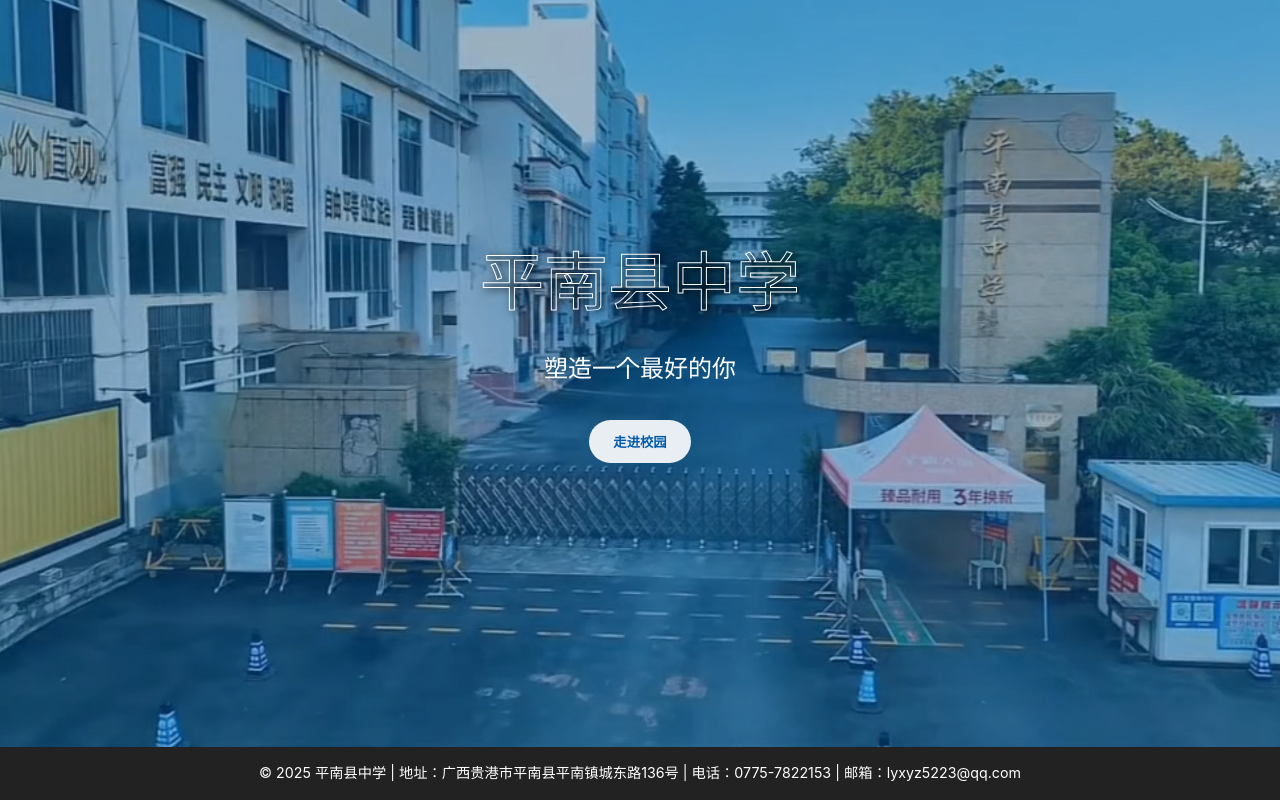
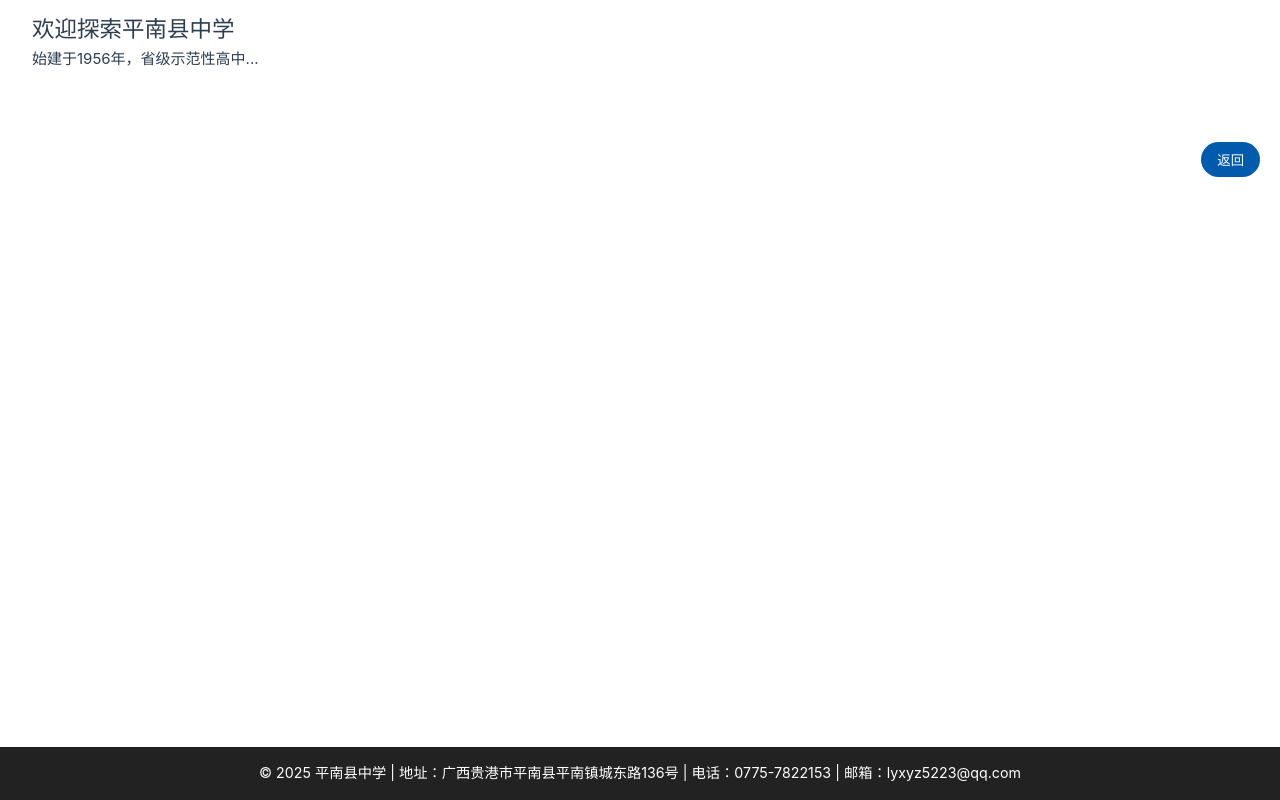
Before and after one commit to pnxzx/pnxzx.github.io, a Vue app: page / in a window 1280 px wide. Both pictures are taken after a click on the button "走进校园". Shown: the part 131-931 px from the top of the page. Built offline with nearby package versions, Linux system fonts and the light colour scheme.

Commit message:
feat(Home.vue): 增加主页滚动

```diff
--- a/src/components/Home.vue
+++ b/src/components/Home.vue
@@ -1,7 +1,11 @@
 <template>
-  <!-- 大图展示区 -->
-  <section class="hero-banner">
-    <!-- 响应式图片 + 预加载 -->
+  <!-- 主视觉区域 -->
+  <transition name="hero-exit">
+    <section
+      v-if="!contentActive"
+      class="hero-banner"
+      :class="{ 'animate-up': isAnimating }"
+    >
       <picture>
         <source
           media="(max-width: 768px)"
@@ -12,59 +16,87 @@
           srcset="@/assets/img/SchoolGate.jpg"
         >
         <img
-        ref="heroImage"
           src="@/assets/img/SchoolGate.jpg"
-        alt="平南县中学全景：现代化教学楼与绿树成荫的校园环境"
+          alt="平南县中学全景"
           class="hero-image"
-        @load="handleImageLoad"
+          @load="imageLoaded = true"
         >
       </picture>
 
-    <!-- 文字遮罩层 -->
       <div class="hero-content" :class="{ loaded: imageLoaded }">
         <h1 class="school-title">
           <span class="text-stroke">平南县中学</span>
         </h1>
         <p class="school-slogan">塑造一个最好的你</p>
-      <button class="cta-button" @click="scrollToContent">
+        <button class="cta-button" @click="startAnimation">
           走进校园 <i class="icon-arrow-down"></i>
         </button>
       </div>
+    </section>
+  </transition>
 
-    <!-- 加载指示器 -->
-    <div v-if="!imageLoaded" class="loading-placeholder">
-      <div class="loading-spinner"></div>
+  <!-- 内容区域 -->
+  <transition name="content-enter">
+    <section
+      v-if="contentActive"
+      class="content-section"
+      ref="contentSection"
+    >
+
+      <div class="content-wrapper">
+        <button class="back-button" @click="resetAnimation">
+        <i class="icon-arrow-up"></i> 返回
+        </button>
+        <h2>欢迎探索平南县中学</h2>
+        <p>始建于1956年，省级示范性高中...</p>
+        <!-- 其他内容区块 -->
       </div>
     </section>
+  </transition>
 </template>
 
 <script setup>
-import { ref } from 'vue'
+import { ref, nextTick } from 'vue'
 
-const heroImage = ref(null)
 const imageLoaded = ref(false)
+const isAnimating = ref(false)
+const contentActive = ref(false)
+const contentSection = ref(null)
 
-const handleImageLoad = () => {
-  imageLoaded.value = true
-  // 可以在这里添加GSAP动画触发
+const startAnimation = async () => {
+  // 1. 触发动画状态
+  isAnimating.value = true
+
+  // 2. 等待动画完成 (800ms)
+  await new Promise(resolve => setTimeout(resolve, 800))
+
+  // 3. 切换内容显示
+  contentActive.value = true
+
+  // 4. 确保DOM更新后滚动
+  await nextTick()
+  contentSection.value.scrollIntoView({
+    behavior: 'smooth',
+    block: 'start'
+  })
 }
 
-const scrollToContent = () => {
-  window.scrollTo({
-    top: document.documentElement.clientHeight,
-    behavior: 'smooth'
-  })
+const resetAnimation = () => {
+  contentActive.value = false
+  isAnimating.value = false
+  window.scrollTo({ top: 0, behavior: 'smooth' })
 }
 </script>
 
 <style scoped>
-/* 核心样式 */
+/* 主视觉区域样式 */
 .hero-banner {
   position: relative;
   width: 100%;
   height: 100vh;
   max-height: 800px;
   overflow: hidden;
+  transition: all 0.8s cubic-bezier(0.33, 1, 0.68, 1);
 }
 
 .hero-image {
@@ -72,11 +104,8 @@ const scrollToContent = () => {
   height: 100%;
   object-fit: cover;
   object-position: center 30%;
-  transition: opacity 0.8s ease;
-  opacity: v-bind('imageLoaded ? 1 : 0');
 }
 
-/* 文字内容样式 */
 .hero-content {
   position: absolute;
   top: 0;
@@ -89,29 +118,13 @@ const scrollToContent = () => {
   align-items: center;
   color: white;
   text-align: center;
-  background: rgba(0, 91, 172, 0.4); /* 校徽蓝透明层 */
+  background: rgba(0, 91, 172, 0.4);
   opacity: 0;
   transition: opacity 0.6s ease 0.3s;
 }
 
 .hero-content.loaded {
   opacity: 1;
-}
-
-.school-title {
-  font-size: clamp(2rem, 6vw, 4rem);
-  margin-bottom: 1rem;
-  text-shadow: 2px 2px 8px rgba(0, 0, 0, 0.6);
-}
-
-.text-stroke {
-  -webkit-text-stroke: 1px white;
-  color: transparent;
-}
-
-.school-slogan {
-  font-size: clamp(1rem, 2vw, 1.5rem);
-  margin-bottom: 2rem;
 }
 
 /* 按钮样式 */
@@ -132,29 +145,52 @@ const scrollToContent = () => {
   box-shadow: 0 4px 12px rgba(0, 0, 0, 0.2);
 }
 
-/* 加载动画 */
-.loading-placeholder {
-  position: absolute;
-  top: 0;
-  left: 0;
-  width: 100%;
-  height: 100%;
-  background: #f0f0f0;
-  display: grid;
-  place-items: center;
+/* 内容区域样式 */
+.content-section {
+  position: relative;
+  min-height: 100vh;
+  padding: 4rem 2rem;
+  background: white;
 }
 
-.loading-spinner {
-  width: 50px;
-  height: 50px;
-  border: 5px solid rgba(0, 91, 172, 0.2);
-  border-top-color: #005bac;
-  border-radius: 50%;
-  animation: spin 1s linear infinite;
+.back-button {
+  position: fixed;
+  top: auto;
+  right: 20px;
+  padding: 8px 16px;
+  background: #005bac;
+  color: white;
+  border: none;
+  border-radius: 20px;
+  z-index: 100;
+  cursor: pointer;
 }
 
-@keyframes spin {
-  to { transform: rotate(360deg); }
+/* 动画效果 */
+.hero-exit-leave-active {
+  position: absolute;
+  width: 100%;
+  z-index: 10;
+}
+
+.hero-exit-leave-to {
+  opacity: 0;
+  transform: translateY(-30%) scale(0.95);
+}
+
+.content-enter-enter-active,
+.content-enter-leave-active {
+  transition: all 0.8s cubic-bezier(0.33, 1, 0.68, 1);
+}
+
+.content-enter-enter-from {
+  opacity: 0;
+  transform: translateY(20%);
+}
+
+.content-enter-leave-to {
+  opacity: 0;
+  transform: translateY(10%);
 }
 
 /* 响应式调整 */
@@ -163,8 +199,29 @@ const scrollToContent = () => {
     height: 80vh;
   }
 
-  .hero-content {
-    padding: 0 20px;
+  .content-section {
+    padding: 2rem 1rem;
+  }
+
+  .hero-exit-leave-to {
+    transform: translateY(-15%) scale(0.97);
   }
 }
+
+/* 文本样式 */
+.school-title {
+  font-size: clamp(2rem, 6vw, 4rem);
+  margin-bottom: 1rem;
+  text-shadow: 2px 2px 8px rgba(0, 0, 0, 0.6);
+}
+
+.text-stroke {
+  -webkit-text-stroke: 1px white;
+  color: transparent;
+}
+
+.school-slogan {
+  font-size: clamp(1rem, 2vw, 1.5rem);
+  margin-bottom: 2rem;
+}
 </style>
```
Also changed, not shown: 1 other file (tests, documents, lock files or other folders). Lines whose indentation alone changed are shown as unchanged.
